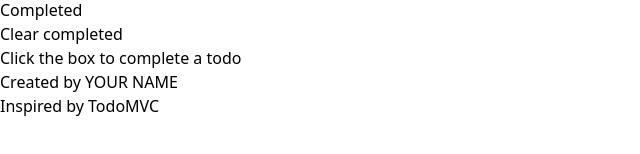
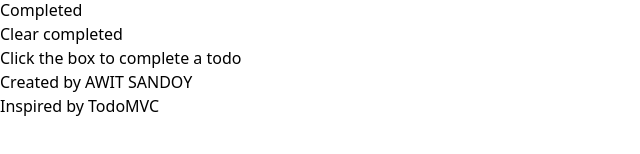
Before and after one commit to AwitSandoy/csit340-todomvc, a React (Vite) app: page / in a window 1280 px wide. Shown: the part 194-348 px from the top of the page, without its empty margins (0-640 px from the left). Built offline with nearby package versions, Linux system fonts and the light colour scheme.

Commit message:
chore: replace YOUR NAME with Awit Sandoy

```diff
--- a/src/App.jsx
+++ b/src/App.jsx
@@ -5,7 +5,7 @@ function App() {
   return (
     <div className="min-h-screen bg-[#f5f5f5] py-8 font-light text-[#111]">
       <Todos />
-      <Info name="YOUR NAME"/>
+      <Info name="AWIT SANDOY"/>
     </div>
   )
 }
```
